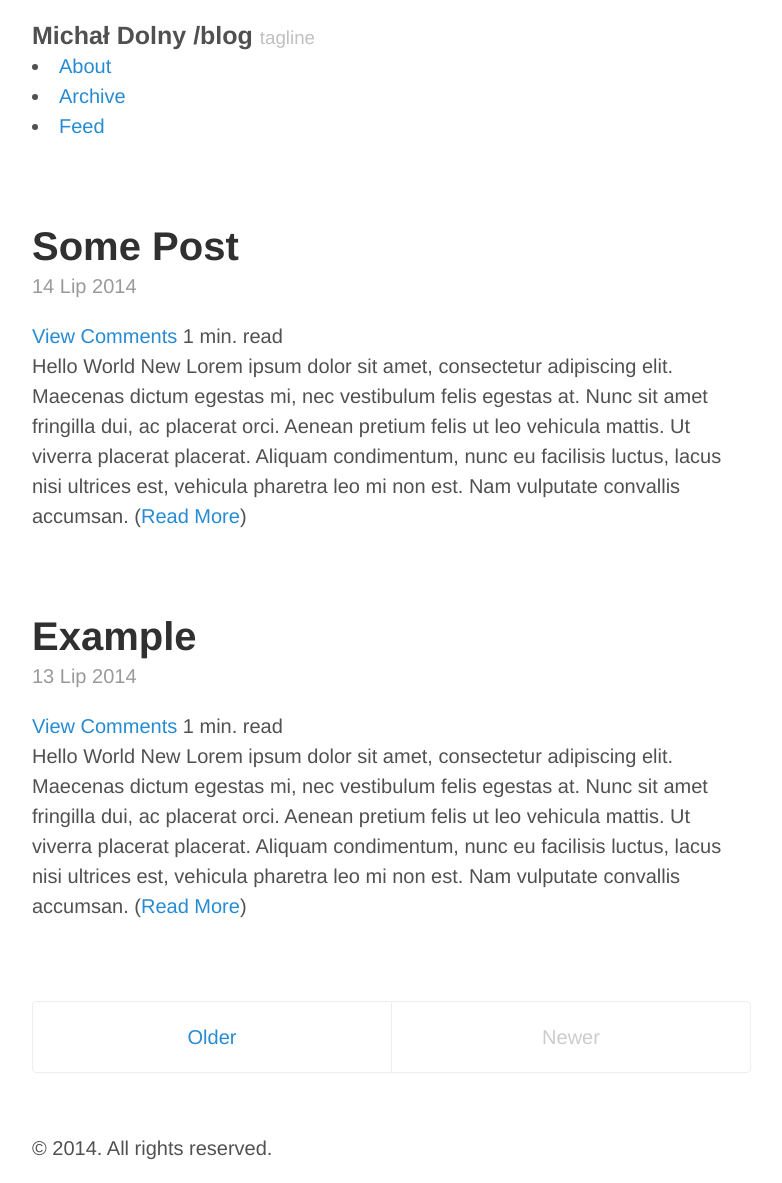
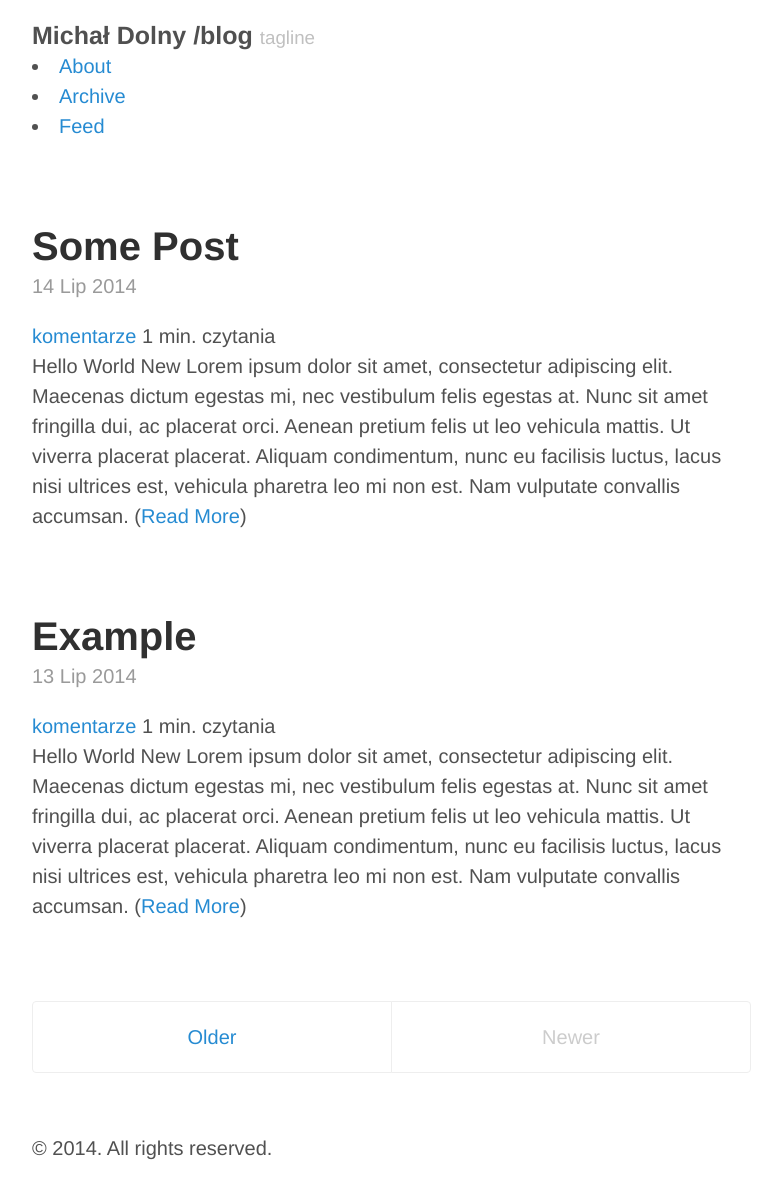
Before and after one commit to zdolny/jekyll-blog, a Jekyll site: the page built from index.html, in a window 1280 px wide. Shown: the whole page, without its empty margins (248-1030 px from the left). Built offline with Jekyll 4.4.1, drawn with Linux system fonts in a browser that asks for light colours; the list of posts is cut into pages by our own code; comment, search, counter and statistics services are not loaded.

Commit message:
add reading time and comments count to post page

```diff
--- a/_layouts/post.html
+++ b/_layouts/post.html
@@ -1,6 +1,8 @@
 ---
 layout: default
 ---
+
+{% capture readtime %}{{ page.content | number_of_words | plus:91 | divided_by:180 }}{% endcapture %}
 
 <div class="post">
     <h1 class="post-title">{{ page.title }}</h1>
@@ -23,6 +25,10 @@
         {% endcase %}
         {{ page.date | date: "%Y" }}
     </span>
+
+    <a href="{{ site.baseurl }}{{ page.url }}#disqus_thread" data-disqus-identifier="{{ page.path | split:'/' | last | cgi_escape }}">komentarze</a>
+
+    {% if readtime == '0' %} &lt; 1{% else %}{{ readtime }}{% endif %} min. czytania
 
     {{ content }}
 
--- a/index.html
+++ b/index.html
@@ -33,9 +33,9 @@
                 {{ post.date | date: "%Y" }}
             </p>
 
-            <a href="{{ site.baseurl }}{{ post.url }}#disqus_thread" data-disqus-identifier="{{ post.path | split:'/' | last | cgi_escape }}">View Comments</a>
+            <a href="{{ site.baseurl }}{{ post.url }}#disqus_thread" data-disqus-identifier="{{ post.path | split:'/' | last | cgi_escape }}">komentarze</a>
 
-            {% if readtime == '0' %} &lt; 1{% else %}{{ readtime }}{% endif %} min. read
+            {% if readtime == '0' %} &lt; 1{% else %}{{ readtime }}{% endif %} min. czytania
 
             <p class="post-excerpt">{{ post.excerpt | strip_html }} (<a href="{{ site.baseurl }}{{ post.url }}">Read More</a>)</p>
         </div>
```
